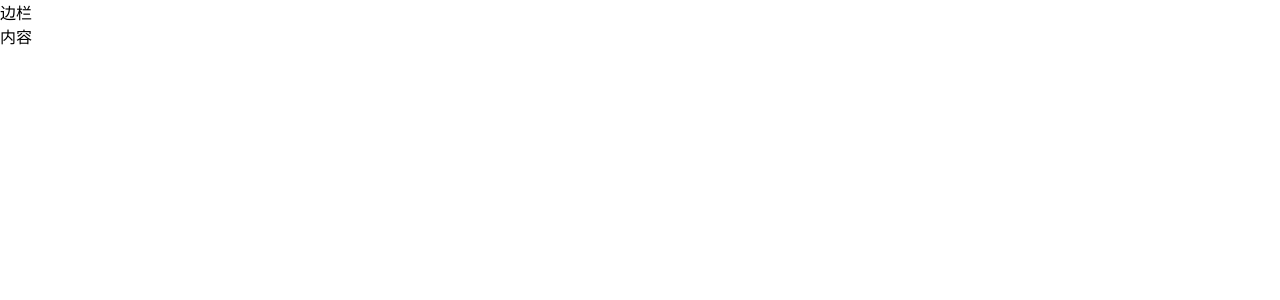
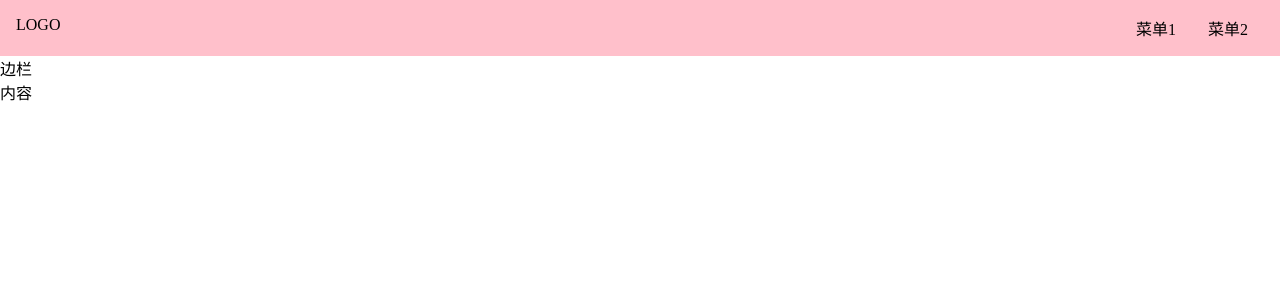
Before and after one commit to LotusFeng/Orange-UI, a Vue app: page /#/doc in a window 1280 px wide. Shown: the top 300 px of the page. Built offline with nearby package versions, Linux system fonts and the light colour scheme.

Commit message:
封装Topnav组件

```diff
--- /dev/null
+++ b/src/components/Topnav.vue
@@ -0,0 +1,33 @@
+<template>
+  <div class="topnav">
+    <div class="logo">LOGO</div>
+    <ul class="menu">
+      <li>菜单1</li>
+      <li>菜单2</li>
+    </ul>
+  </div>
+</template>
+
+<script lang="ts">
+
+</script>
+
+<style lang="scss" scoped>
+.topnav{
+  background: pink;
+  display: flex;
+  padding: 16px;
+  > .logo {
+    max-width: 6em;
+    margin-right: auto;
+  }
+  > .menu {
+    display: flex;
+    white-space: nowrap;
+    flex-wrap: nowrap;
+    > li{
+      margin: 0 1em;
+    }
+  }
+}
+</style>
--- a/src/views/Doc.vue
+++ b/src/views/Doc.vue
@@ -1,5 +1,6 @@
 <template>
   <div>
+    <Topnav/>
     <div class="topnav">
       <div class="logo"></div>
       <div class="menu"></div>
@@ -10,3 +11,12 @@
     </div>
   </div>
 </template>
+
+<script lang="ts">
+import Topnav from  '../components/Topnav.vue'
+
+export default {
+  components: {Topnav}
+
+}
+</script>
--- a/src/views/Home.vue
+++ b/src/views/Home.vue
@@ -1,12 +1,6 @@
 <template>
   <div>
-    <div class="topnav">
-      <div class="logo">LOGO</div>
-      <ul class="menu">
-        <li>菜单1</li>
-        <li>菜单2</li>
-      </ul>
-    </div>
+    <Topnav/>
     <div class="banner">
       <h1>轱辘UI</h1>
       <h2>一个厉害的 UI 框架</h2>
@@ -18,22 +12,15 @@
   </div>
 </template>
 
+<script lang="ts">
+import Topnav from  '../components/Topnav.vue'
+
+export default {
+  components: {Topnav}
+
+}
+</script>
+
 <style lang="scss" scoped>
- .topnav{
-   background: pink;
-   display: flex;
-   padding: 16px;
-   > .logo {
-     max-width: 6em;
-     margin-right: auto;
-   }
-   > .menu {
-     display: flex;
-     white-space: nowrap;
-     flex-wrap: nowrap;
-     > li{
-       margin: 0 1em;
-     }
-   }
- }
+
 </style>
```
